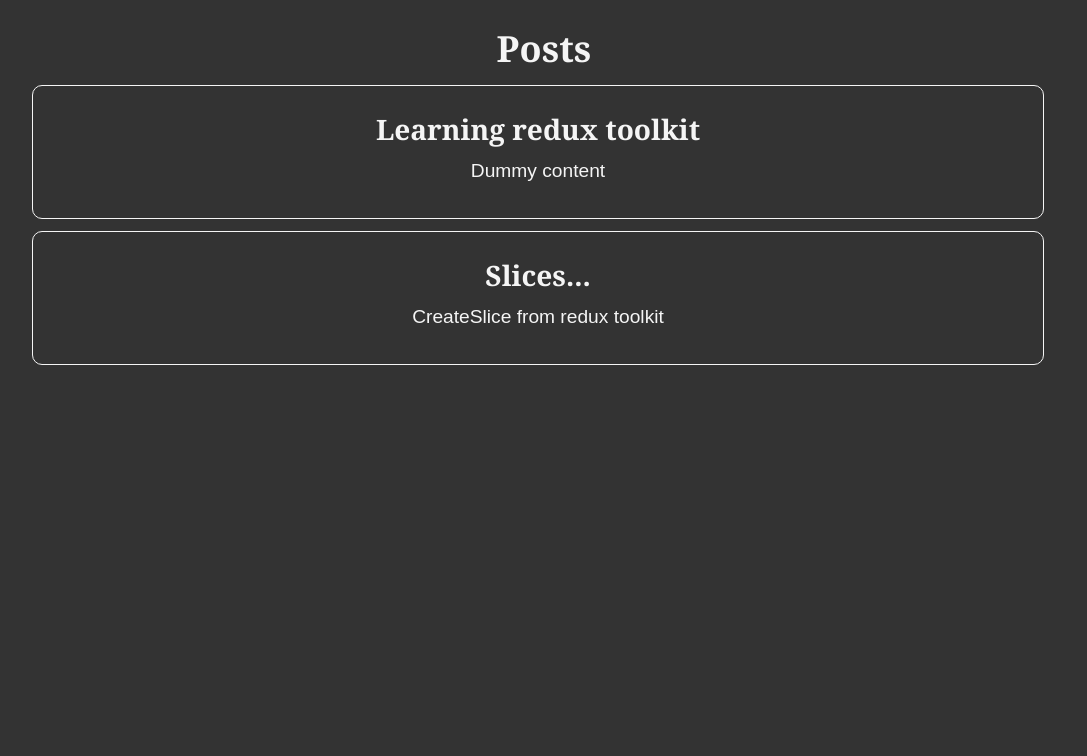
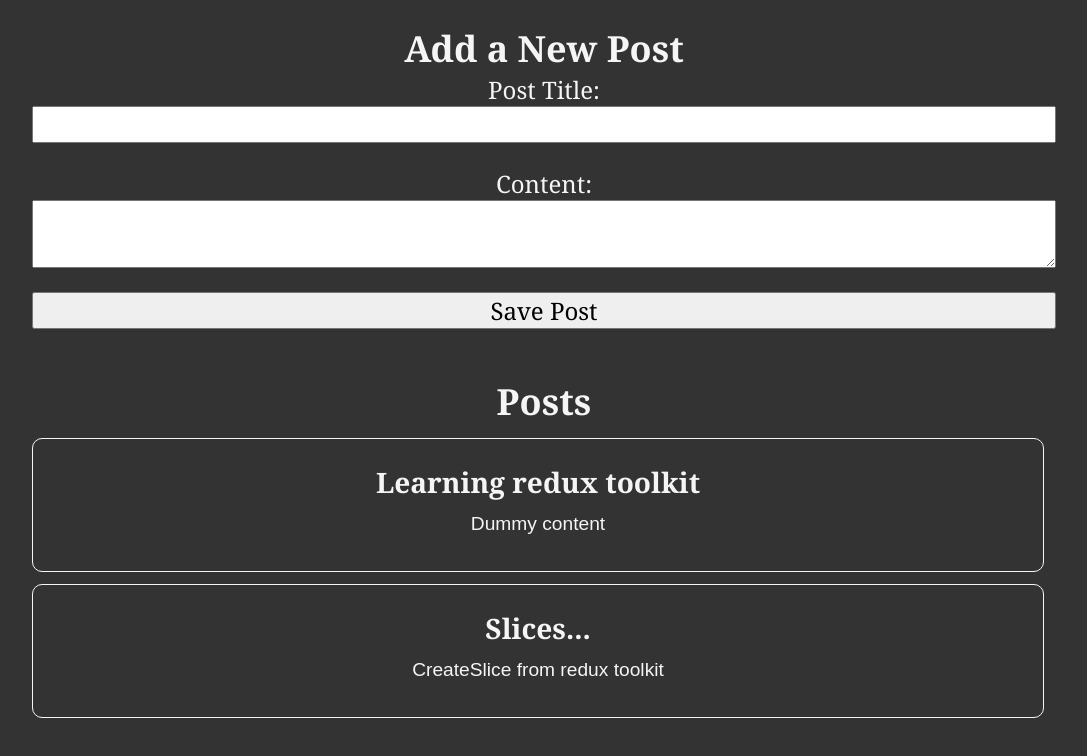
Before and after one commit to Noufaln26/BlogPostsRedux, a React (Create React App) app: page / in a window 1280 px wide. Shown: the top 756 px of the page, without its empty margins (96-1183 px from the left). Built offline with nearby package versions, Linux system fonts and the light colour scheme.

Commit message:
blog app- more featurees coming

```diff
--- a/src/App.js
+++ b/src/App.js
@@ -1,11 +1,12 @@
 import './App.css';
+import AddPostForm from './features/posts/AddPostForm';
 import PostsList from './features/posts/PostsList';
 
 function App() {
   return (
     <div className="App">
-
-      <PostsList />
+      <AddPostForm/>
+        <PostsList />
     </div>
   );
 }
--- /dev/null
+++ b/src/features/posts/AddPostForm.js
@@ -0,0 +1,46 @@
+import React, { useState } from "react";
+import { useDispatch } from "react-redux";
+import { postAdded } from "./postsSlice";
+
+function AddPostForm() {
+  const dispatch = useDispatch();
+  const [title, setTitle] = useState("");
+  const [content, setContent] = useState("");
+  const onTitleChanged = (e) => setTitle(e.target.value);
+  const onContentChanged = (e) => setContent(e.target.value);
+  const onSavePostClicked = () => {
+    if (title && content) {
+      dispatch(postAdded(title, content));
+      setTitle("");
+      setContent("");
+    }
+  };
+
+  return (
+    <section>
+      <h2>Add a New Post</h2>
+      <form>
+        <label htmlFor="postTitle">Post Title:</label>
+        <input
+          type="text"
+          id="postTitle"
+          name="postTitle"
+          value={title}
+          onChange={onTitleChanged}
+        />
+        <label htmlFor="postContent">Content:</label>
+        <textarea
+          id="postContent"
+          name="postContent"
+          value={content}
+          onChange={onContentChanged}
+        />
+        <button type="button" onClick={onSavePostClicked}>
+          Save Post
+        </button>
+      </form>
+    </section>
+  );
+}
+
+export default AddPostForm;
--- a/src/features/posts/postsSlice.js
+++ b/src/features/posts/postsSlice.js
@@ -1,15 +1,24 @@
-import {createSlice} from '@reduxjs/toolkit';
+import { createSlice, nanoid } from "@reduxjs/toolkit";
 
+const initialState = [
+  { id: "1", title: "Learning redux toolkit", content: "Dummy content" },
+  { id: "2", title: "Slices...", content: "CreateSlice from redux toolkit" },
+];
 
-const initialState=[
-    {id:'1',title:"Learning redux toolkit",content:"Dummy content"},
-    {id: '2', title: 'Slices...', content:'CreateSlice from redux toolkit'}
-]
-
-const postsSlice =createSlice({
-    name: 'posts',
-    initialState,
-    reducers:{}
-})
-export const selectAllPost = (state)=>state.posts
+const postsSlice = createSlice({
+  name: "posts",
+  initialState,
+  reducers: {
+    postAdded: {
+      reducer(state, action) {
+        state.push(action.payload);
+      },                                               //reduxToolkit willl not mutate this inside createSlice immer.js
+      prepare(title, content) {
+        return { payload: {id:nanoid(), title, content }};
+      },
+    },
+  },
+});
+export const selectAllPost = (state) => state.posts;
+export const { postAdded } = postsSlice.actions;
 export default postsSlice.reducer;
```
